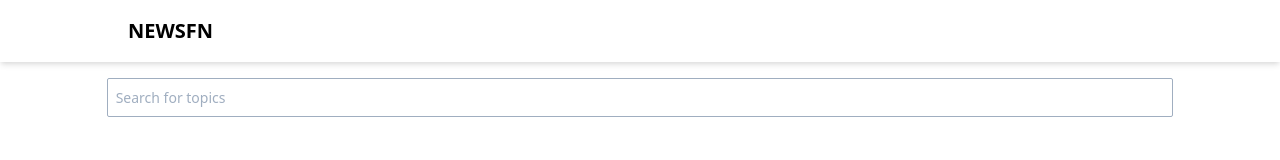
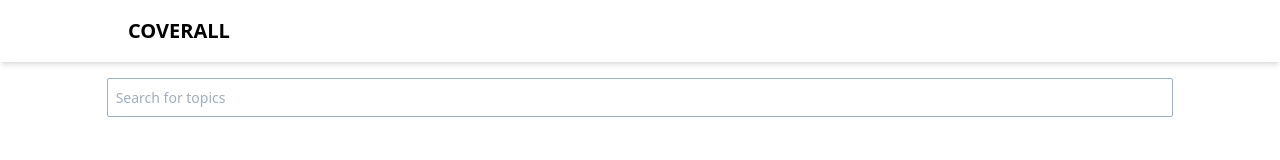
Before and after one commit to thetinygoat/coverall, a Next.js app: page /search in a window 1280 px wide. Shown: the top 160 px of the page. Built offline with nearby package versions, Linux system fonts and the light colour scheme.

Commit message:
change app name

```diff
--- a/components/Navbar.js
+++ b/components/Navbar.js
@@ -4,7 +4,7 @@
   <div className="shadow-md col-span-12">
     <div className="py-4 flex justify-between w-4/5 mx-auto items-center">
       <Link href="/">
-        <h2 className="text-xl font-bold">NEWSFN</h2>
+        <h2 className="text-xl font-bold">COVERALL</h2>
       </Link>
       <Link href="/search">
         <ion-icon name="search-outline" size="large" />
```
